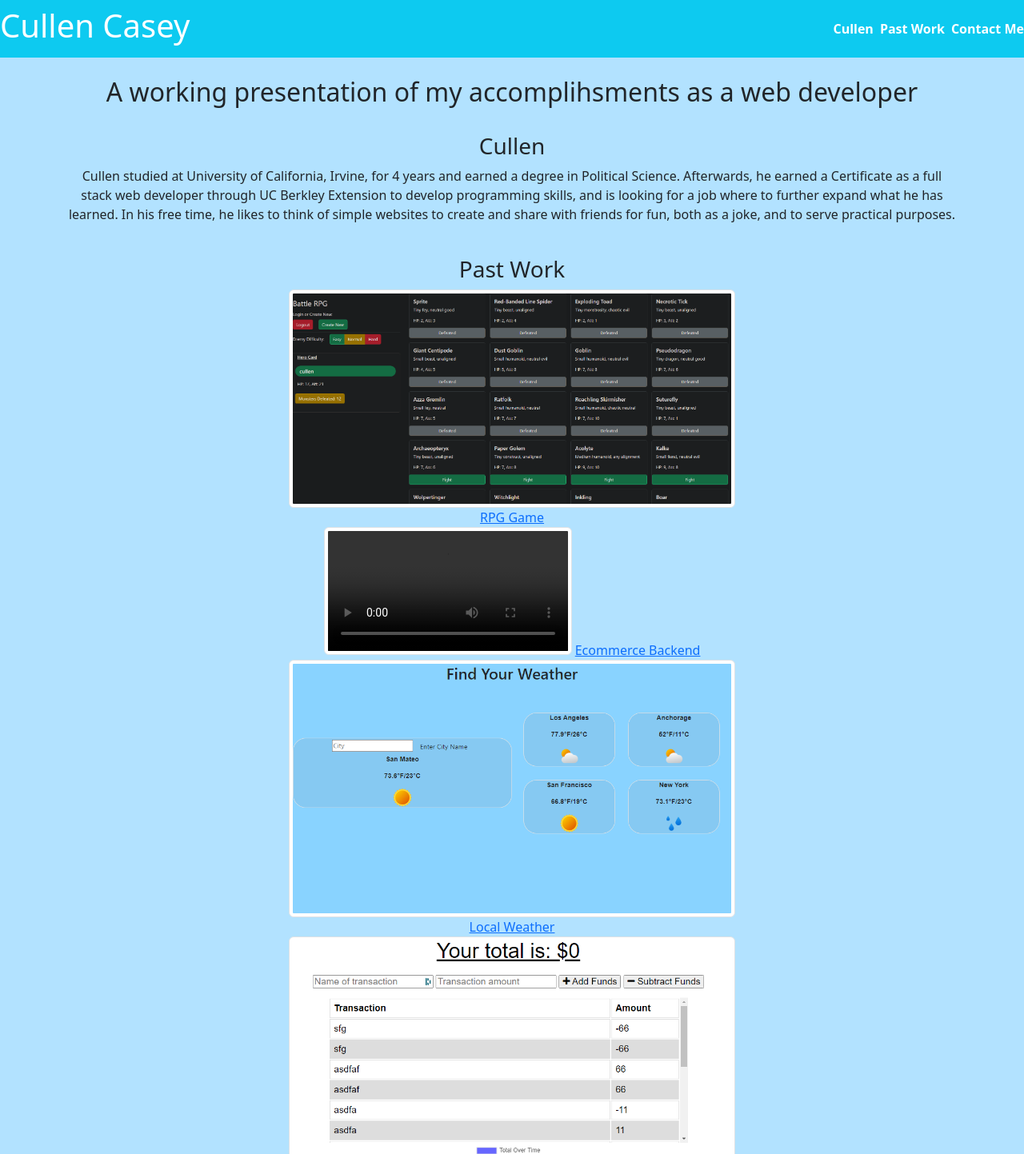
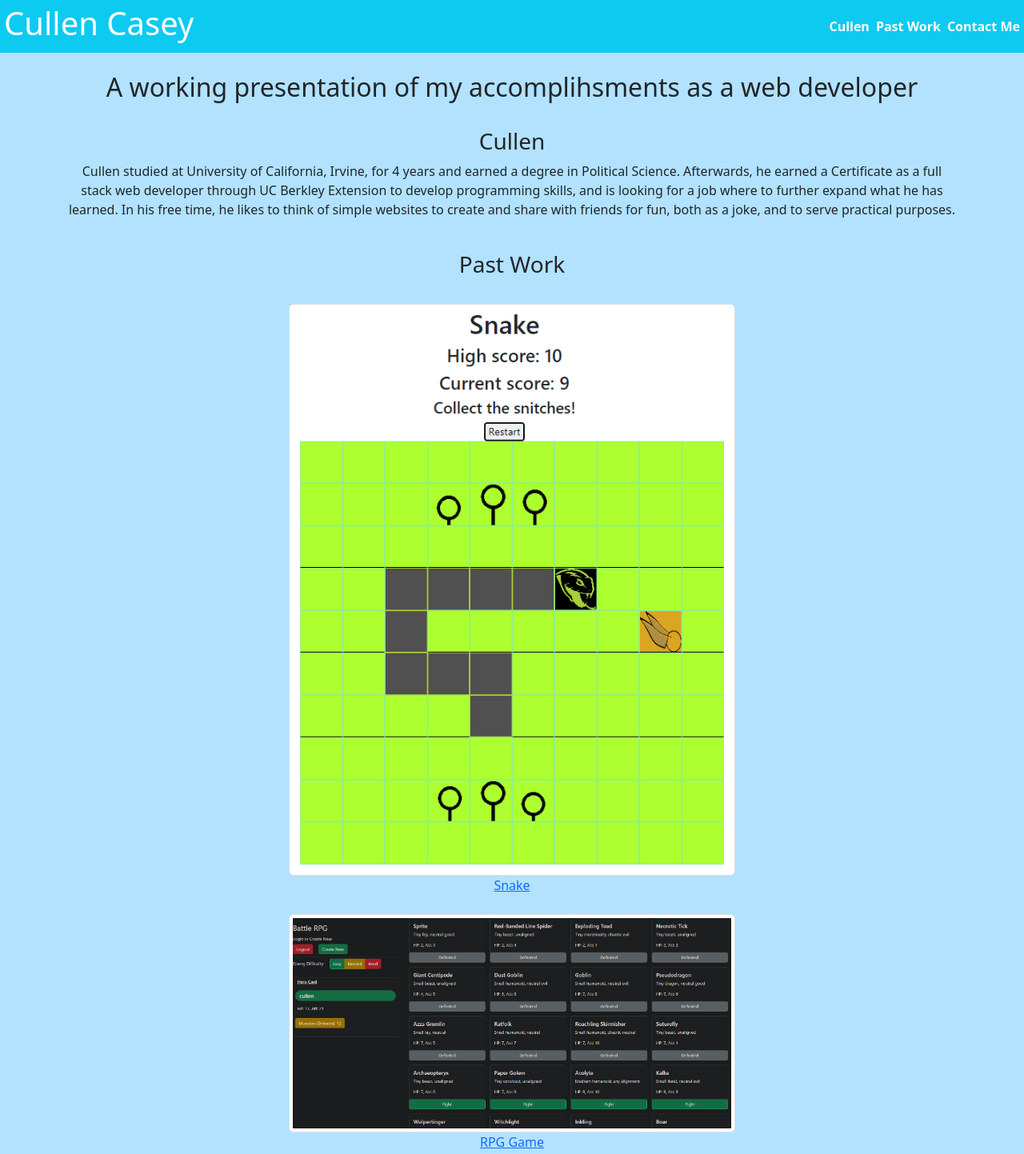
Before and after one commit to TheAltoidian/Professional_Portfolio, a website: page index.html in a window 1280 px wide. Shown: the top 1443 px of the page at 80% size. Drawn offline with nearby package versions, Linux system fonts and the light colour scheme; grey boxes are pictures that could not be loaded.

Commit message:
added Snake

```diff
--- a/assets/css/style.css
+++ b/assets/css/style.css
@@ -1,3 +1,7 @@
 body {
     background-color: #B2E2FF;
 }
+
+.navbar {
+    padding: 5px;
+}
--- a/index.html
+++ b/index.html
@@ -52,25 +52,34 @@
     <br>
 
     <!-- Past Work -->
-    <!-- <section id="Past_Work" class="d-flex align-items-center justify-content-center"> -->
     <section id="Past_Work" class="container text-center">
         <h3>Past Work</h3>
+        <br>
+        <div class="col-6 mx-auto">
+            <a href="https://github.com/TheAltoidian/snake" target="_blank">
+                <img src="assets/media/snake-game.png" alt="In browser Snake game" class="img-thumbnail" />
+                Snake </a>
+        </div>
+        <br>
         <div class="col-6 mx-auto">
             <a href="https://github.com/smendoza94/rpg-game" target="_blank">
                 <img src="assets/media/RPG-Game.png" alt="a screenshot of the RPG-Game page" class="img-thumbnail" />
                 RPG Game</a>
         </div>
+        <br>
         <div class="col-6 mx-auto">
             <video src="assets/media/Cullen's Ecommerce backend.webm" class="img-thumbnail" controls></video>
             <a href="https://github.com/TheAltoidian/e-commerce-backend/" target="_blank">
                 Ecommerce Backend
             </a>
         </div>
+        <br>
         <div class="col-6 mx-auto">
             <a href="https://github.com/TheAltoidian/Local-Weather" target="_blank">
                 <img src="assets/media/local-weather.png" alt="Local Weather app" class="img-thumbnail" />
                 Local Weather </a>
         </div>
+        <br>
         <div class="col-6 mx-auto">
             <a href="https://github.com/TheAltoidian/budget-tracker/" target="_blank">
                 <img src="assets/media/budget-tracker.png" alt="Budget tracker app" class="img-thumbnail" />
```
Also changed, not shown: assets/media/Sign-of-the-under-construction-clipart.jpg (deleted), assets/media/TBD.png (deleted), assets/media/budget-tracker.png (deleted), assets/media/construction-2.jpg (deleted), assets/media/runbuddy.png (deleted), assets/media/snake-game.png (added), assets/media/snitch full.jpg (deleted), assets/media/team-members.png (deleted), assets/media/to-do-list-190702.jpg (deleted), 1 other file.
